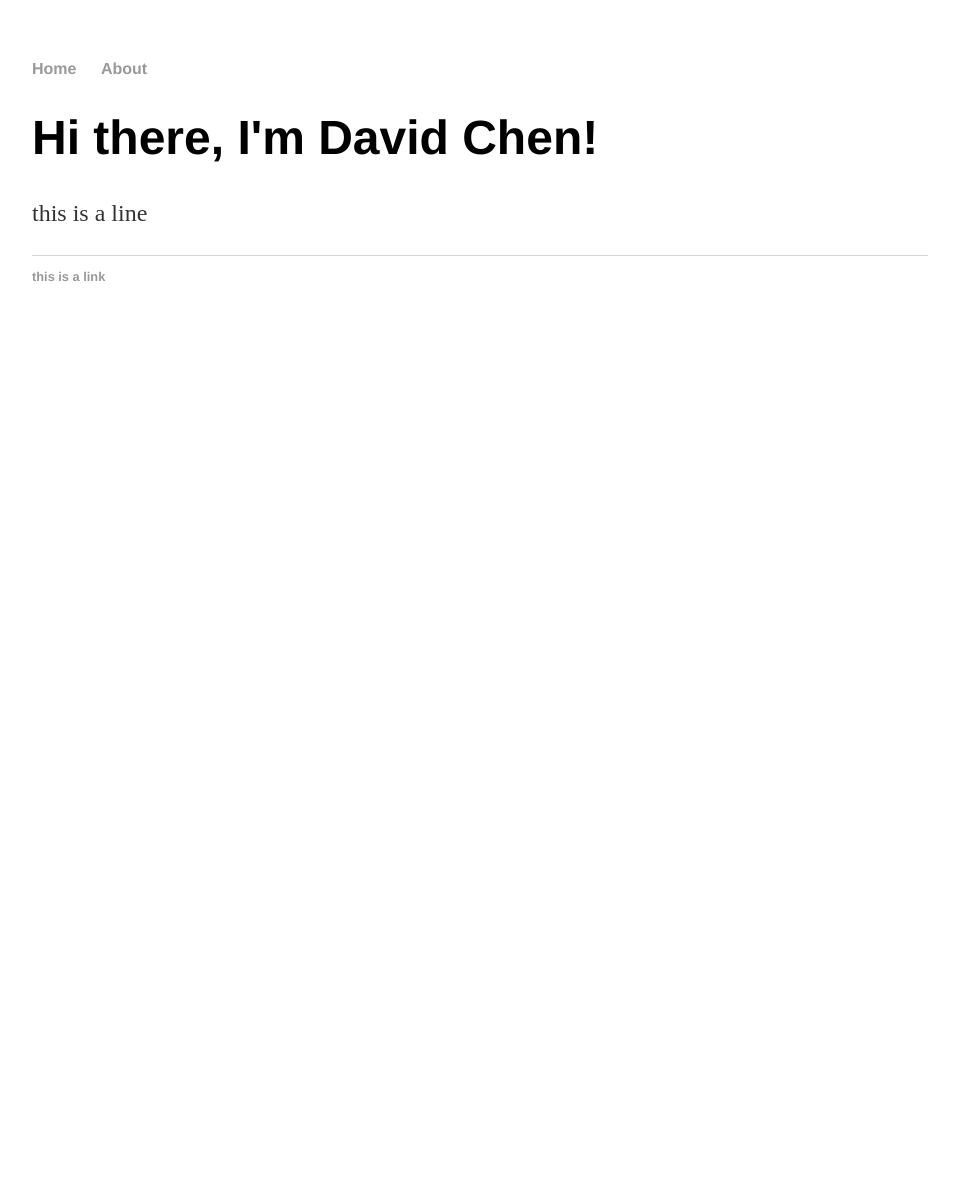
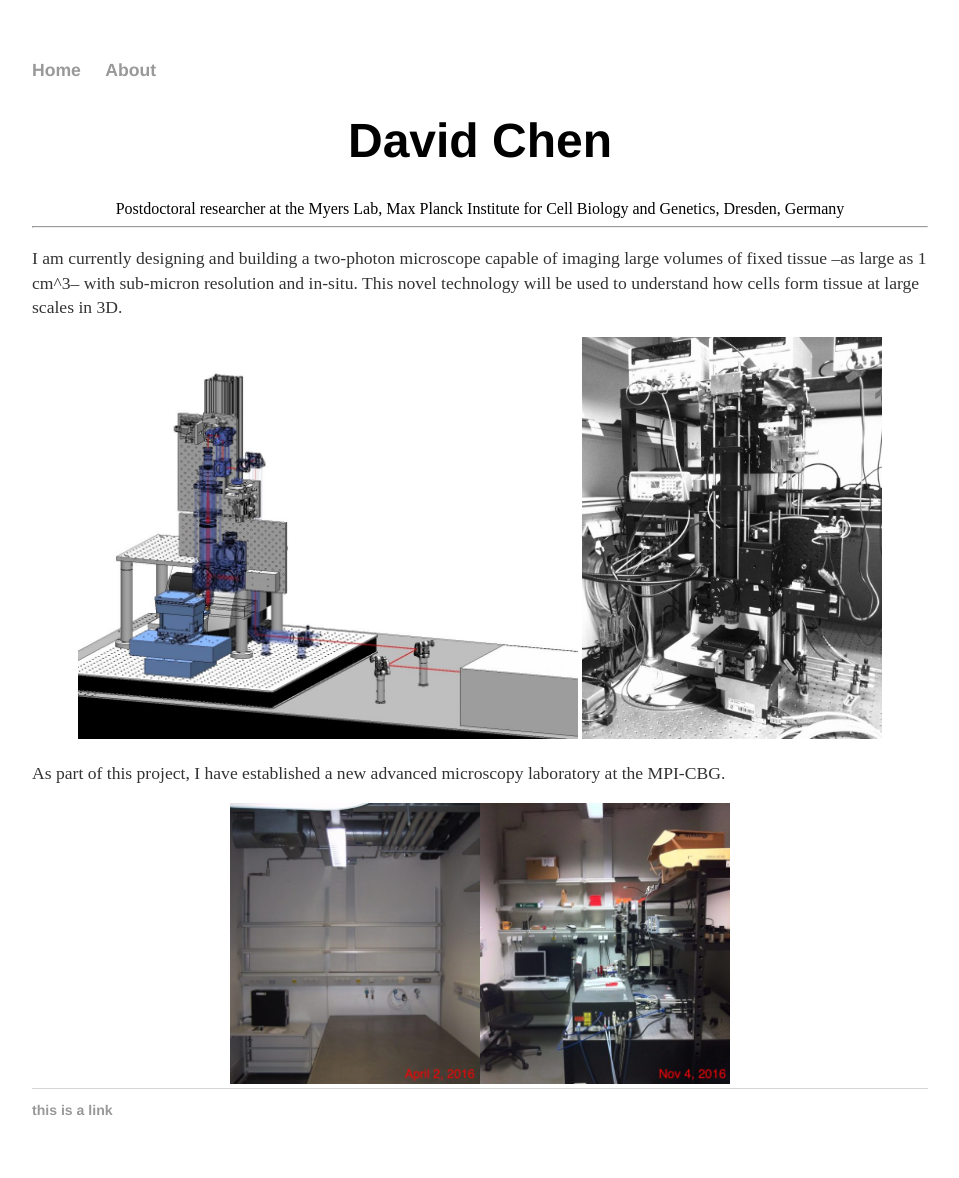
Before and after one commit to davidchenlee/davidchenlee.github.io, a Jekyll site: the page built from index.html, in a window 1280 px wide. Shown: the whole page, without its empty margins (160-1119 px from the left). Built offline with Jekyll 4.4.1, drawn with Linux system fonts in a browser that asks for light colours; before the commit the page ends 900 px from its top, so only the background shows below that.

Commit message:
add the content from the Myers Lab website

```diff
--- a/css/main.css
+++ b/css/main.css
@@ -24,7 +24,7 @@ h1 {
     font-family:'Helvetica', 'Arial', 'Sans-Serif';
 }
 p {
-    font-size: 1.5em;
+    font-size: 1.1em;
     line-height: 1.4em;
     color: #333;
 }
@@ -41,3 +41,7 @@ ul.posts {
 ul.posts li {
     list-style: none;
 }
+
+ul li{
+ font-size:1.1em;
+}
--- a/index.html
+++ b/index.html
@@ -3,6 +3,27 @@ layout: default
 title: David Chen
 ---
 <div class="blurb">
-	<h1>Hi there, I'm David Chen!</h1>
-	<p>this is a line</p>
+
+<center>
+<h1> David Chen</h1>
+Postdoctoral researcher at the Myers Lab, Max Planck Institute for Cell Biology and Genetics, Dresden, Germany
+</center>
+
+<hr>
+<p>I am currently designing and building a two-photon microscope
+	capable of imaging large volumes of fixed tissue –as large as 1 cm^3– with
+	sub-micron resolution and in-situ. This novel technology will be used to understand
+	how cells form tissue at large scales in 3D.</p>
+
+	<center>
+			<img src="/images/SolidWorks01.jpg" alt="microscope CAD" style="width:500px">
+	<img src="/images/Dscope01.jpg" alt="microscope" style="width:300px">
+	</center>
+
+<p>As part of this project, I have established a new advanced microscopy laboratory at the MPI-CBG.</p>
+
+<center>
+<img src="/images/Lab.jpg" alt="advanced microscopy laboratory" style="width:500px">
+</center>
+
 </div><!-- /.blurb -->
```
Also changed, not shown: about.html (added, +57 -0 lines), images/Chen-head-shot.jpg (added), images/Dscope01.jpg (added), images/Lab.jpg (added), images/SolidWorks01.jpg (added).
